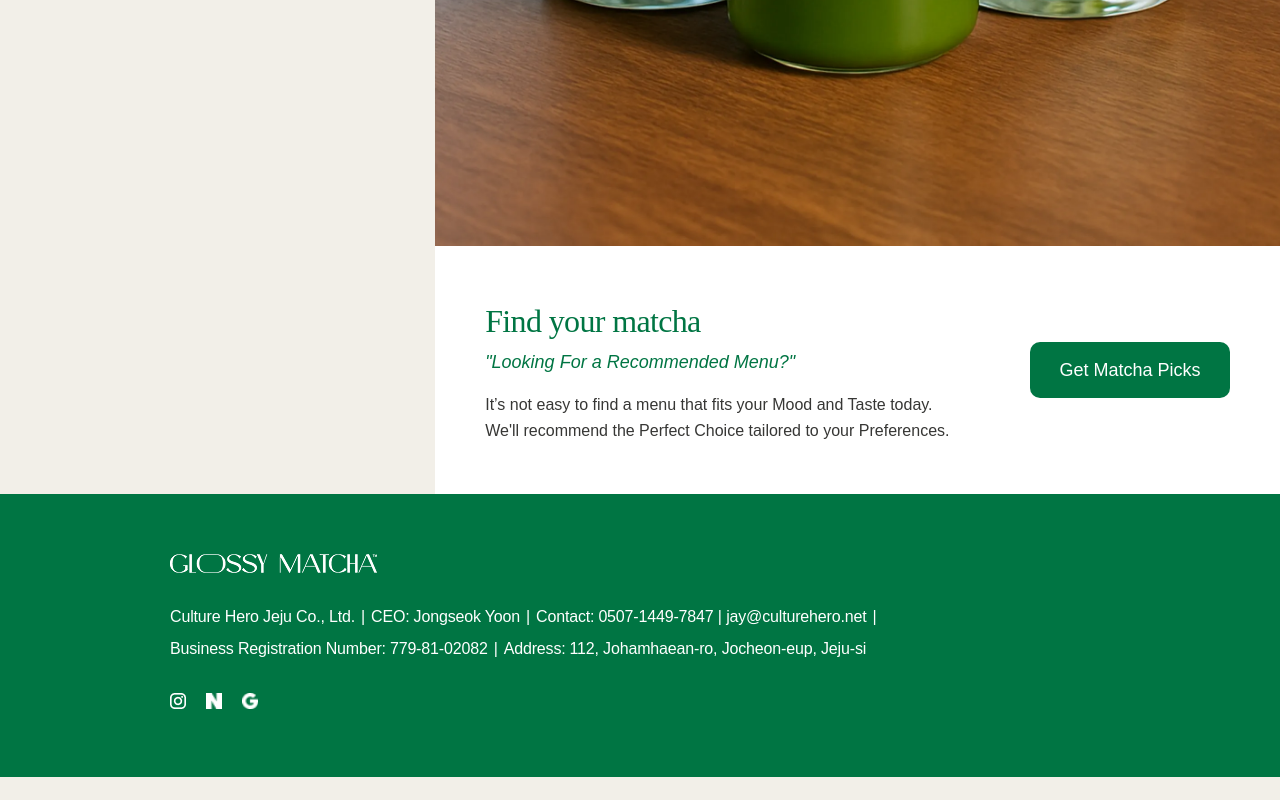
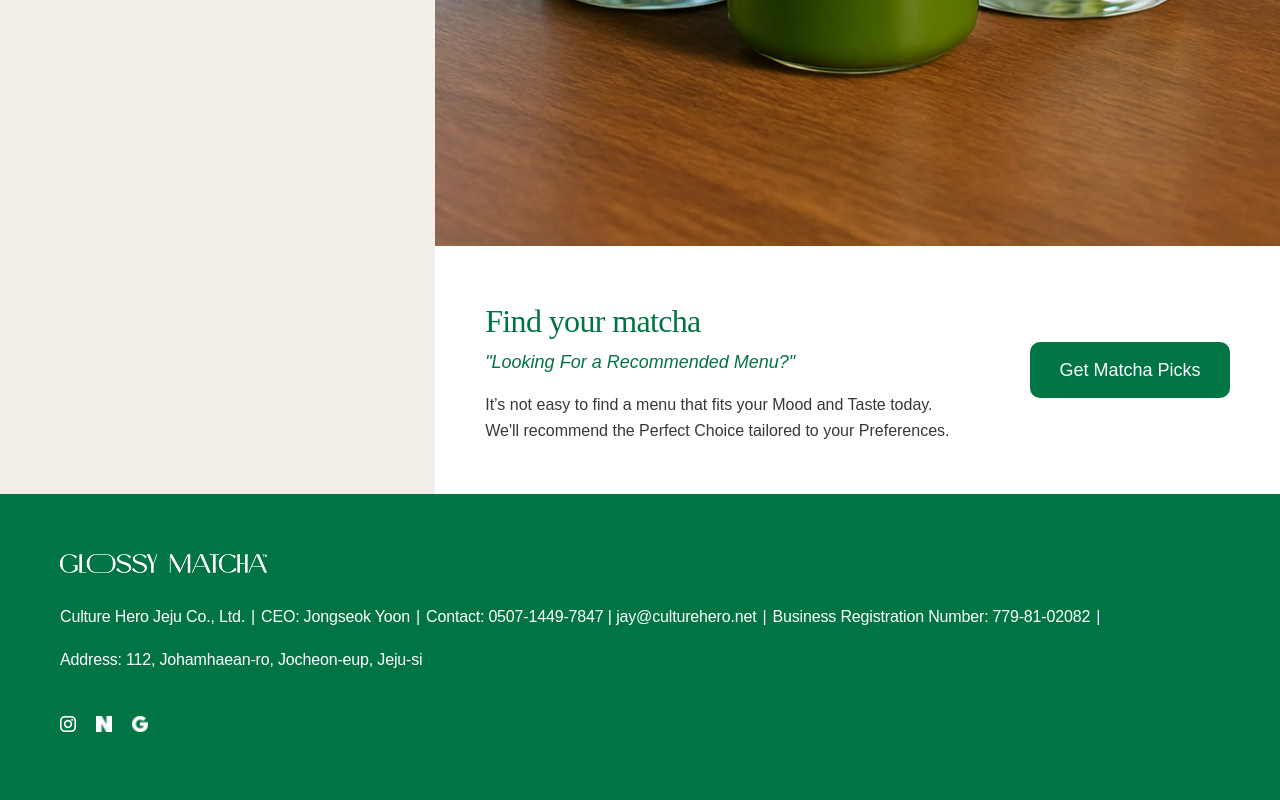
Before and after one commit to Elarin22/Glossy_Matcha, a Next.js app in the folder fe/: page /en in a window 1280 px wide. Shown: the part 3823-4623 px from the top of the page. Before the commit the page ends 4600 px from the top, so only its background shows below. Built offline with nearby package versions, Linux system fonts and the light colour scheme; a web font is replaced by a local one.

Commit message:
[FE] fix: footer css 수정

```diff
--- a/fe/src/components/Footer/Footer.module.scss
+++ b/fe/src/components/Footer/Footer.module.scss
@@ -9,7 +9,9 @@
   &__section {
     display: flex;
     flex-wrap: wrap;
-    margin: 60px 170px;
+    max-width: 1200px;
+    margin: 60px auto;
+    padding: 0 20px;
 
     @media (max-width: 768px) {
       flex-direction: column;
@@ -44,6 +46,7 @@
     flex-wrap: wrap;
     justify-content: flex-start;
     flex-grow: 1;
+    min-height: 80px;
     text-align: center;
     gap: 6px;
     margin-bottom: 30px;
```
